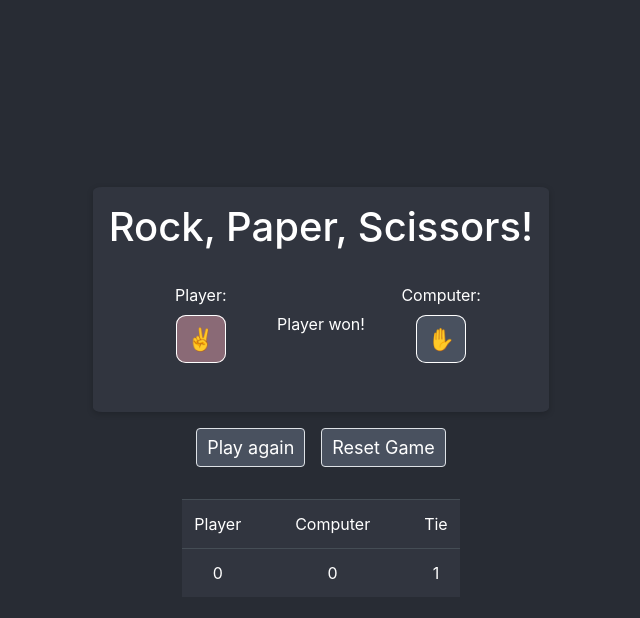
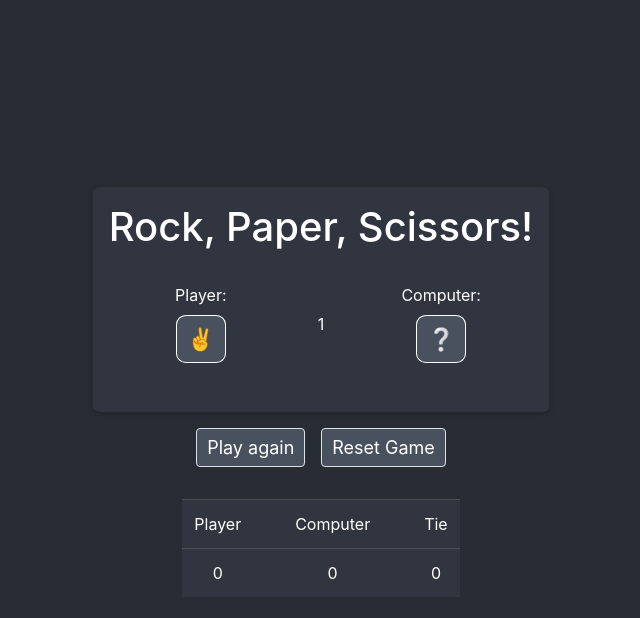
Before and after one commit to stefi23/Schere-Stein-Papier, a React (Create React App) app: page / in a window 1280 px wide. Both pictures are taken after a click on the button "✌️". Shown: the top 618 px of the page, without its empty margins (319-959 px from the left). Built offline with nearby package versions, Linux system fonts and the light colour scheme.

Commit message:
Added a fake delay with setTimer

```diff
--- a/src/App.js
+++ b/src/App.js
@@ -12,32 +12,50 @@ class App extends React.Component {
       computerScore: 0,
       playerScore: 0,
       tie: 0,
+      counter: 3,
+      counterComplete: false,
     };
   }
 
   handleChoice = (event) => {
     event.preventDefault();
     let player = event.target.value;
+    let countDown = setInterval(() => {
+      this.setState({
+        counter: this.state.counter - 1,
+      });
+    }, 1000);
+
+    setTimeout(() => {
+      clearInterval(countDown);
+      this.setState({
+        counter: 3,
+        counterComplete: true,
+      });
+      this.getScore(winner);
+    }, 3000);
+
     let computer = this.getComputerMove();
     let winner = this.getWinner(player, computer);
     this.setState({
       player,
+      winner,
       computer,
-      winner,
     });
-    this.getScore(winner);
   };
 
   getComputerMove = () => {
+    let index = getRandomInt();
+
+    if (index === 0) return "✋";
+    else if (index === 1) return "✌️";
+    else return "✊";
+
     function getRandomInt() {
       let min = 0;
       let max = 3;
       return Math.floor(Math.random() * (max - min)) + min;
     }
-    let index = getRandomInt();
-    if (index === 0) return "✋";
-    else if (index === 1) return "✌️";
-    else return "✊";
   };
 
   getWinner = (player, computer) => {
@@ -67,6 +85,7 @@ class App extends React.Component {
   playGame = () => {
     this.setState({
       winner: "unknown",
+      counterComplete: false,
     });
   };
 
@@ -75,17 +94,18 @@ class App extends React.Component {
       computerScore: 0,
       playerScore: 0,
       tie: 0,
+      counterComplete: false,
     });
     this.playGame();
   };
   //
 
   getScore = (winner) => {
-    if (winner === "player") {
+    if (winner === "Player") {
       this.setState({
         playerScore: this.state.playerScore + 1,
       });
-    } else if (winner === "computer") {
+    } else if (winner === "Computer") {
       this.setState({
         computerScore: this.state.computerScore + 1,
       });
@@ -141,23 +161,32 @@ class App extends React.Component {
                 <div className="col-4 text-center">
                   <p>Player:</p>
                   <p className="m-2">
-                    <span className="buttonBoxPink"> {this.state.player}</span>
+                    <span className="buttonBox"> {this.state.player}</span>
                   </p>
                 </div>
                 <div className="col-4 text-center d-flex align-items-center justify-content-center ">
-                  <p></p>
+                  {this.state.counterComplete ? (
                     <p className="mb-0">
                       {" "}
                       {this.state.winner === "tie"
                         ? "You have a tie"
                         : this.state.winner + " won!"}
                     </p>
+                  ) : (
+                    <p className="mb-0">{this.state.counter}</p>
+                  )}
                 </div>
                 <div className="col-4 text-center">
                   <p>Computer:</p>
+                  {this.state.counterComplete ? (
                     <p className="m-2 ">
                       <span className="buttonBox"> {this.state.computer}</span>
                     </p>
+                  ) : (
+                    <p className="m-2 ">
+                      <span className="buttonBox">❔</span>
+                    </p>
+                  )}
                 </div>
               </div>
             )}
```
Lines whose indentation alone changed are shown as unchanged.
